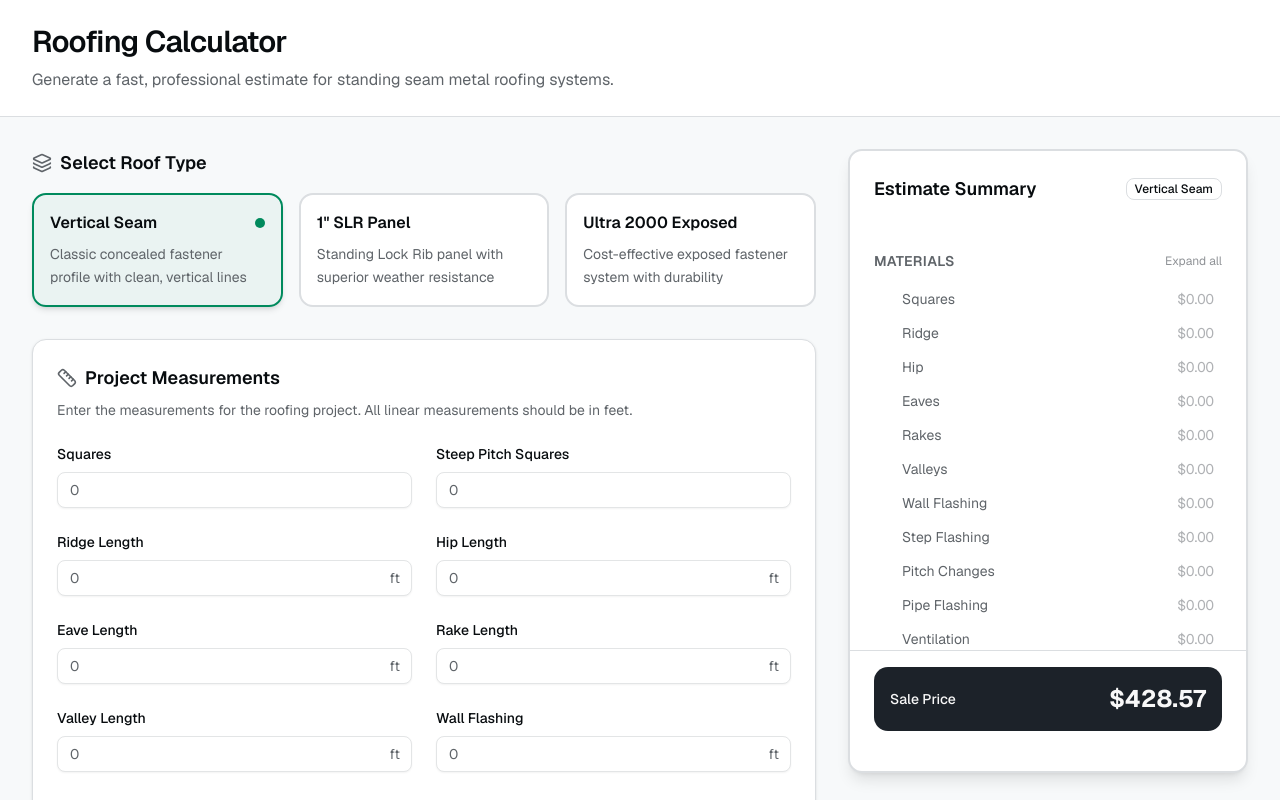
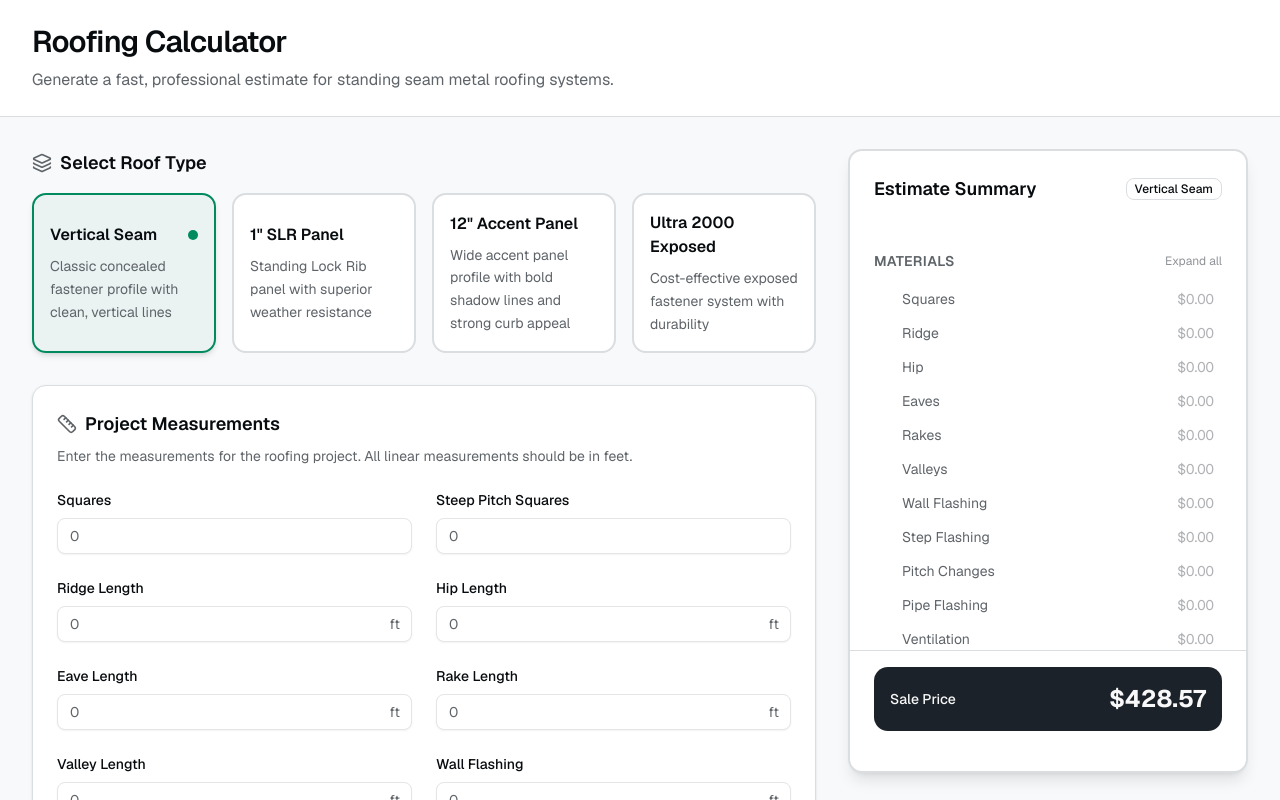
Before and after one commit to jaredcox22/quoting-tool, a Next.js app: page / in a window 1280 px wide. Shown: the top 800 px of the page. Built offline with nearby package versions, Linux system fonts and the light colour scheme.

Commit message:
Enhance RoofingCalculator: Add new roof type "12" Accent Panel" to options and update layout for improved selection experience.

```diff
--- a/components/roofing-calculator.tsx
+++ b/components/roofing-calculator.tsx
@@ -18,7 +18,7 @@ import {
 import type { RoofTypePricing, PricingData, PricingBreakdown, LineItemDetail, FeeConfig } from "@/lib/google-sheets"
 import { defaultPricing, defaultFeeConfig } from "@/lib/google-sheets"
 
-type RoofType = "vertical-seam" | "1-slr-panel" | "ultra-2000"
+type RoofType = "vertical-seam" | "1-slr-panel" | "12-accent-panel" | "ultra-2000"
 
 interface FormData {
   squares: number
@@ -70,6 +70,11 @@ const roofTypes = [
     id: "1-slr-panel" as const,
     name: '1" SLR Panel',
     description: "Standing Lock Rib panel with superior weather resistance",
+  },
+  {
+    id: "12-accent-panel" as const,
+    name: '12" Accent Panel',
+    description: "Wide accent panel profile with bold shadow lines and strong curb appeal",
   },
   {
     id: "ultra-2000" as const,
@@ -348,7 +353,7 @@ export default function RoofingCalculator({ pricingByType, feeConfig }: RoofingC
                 <Layers className="size-5 text-muted-foreground" />
                 <h2 className="text-lg font-semibold text-foreground">Select Roof Type</h2>
               </div>
-              <div className="grid gap-4 sm:grid-cols-3">
+              <div className="grid gap-4 sm:grid-cols-2 xl:grid-cols-4">
                 {roofTypes.map((type) => (
                   <button
                     key={type.id}
--- a/lib/google-sheets.ts
+++ b/lib/google-sheets.ts
@@ -98,6 +98,7 @@ function zeroPricing(): PricingData {
 const SHEET_TYPE_TO_ID: Record<string, string> = {
   "Vertical Seam": "vertical-seam",
   '1" SLR Panel': "1-slr-panel",
+  '12" Accent Panel': "12-accent-panel",
   "Ultra 2000 Exposed Fastener": "ultra-2000",
 }
 
```
